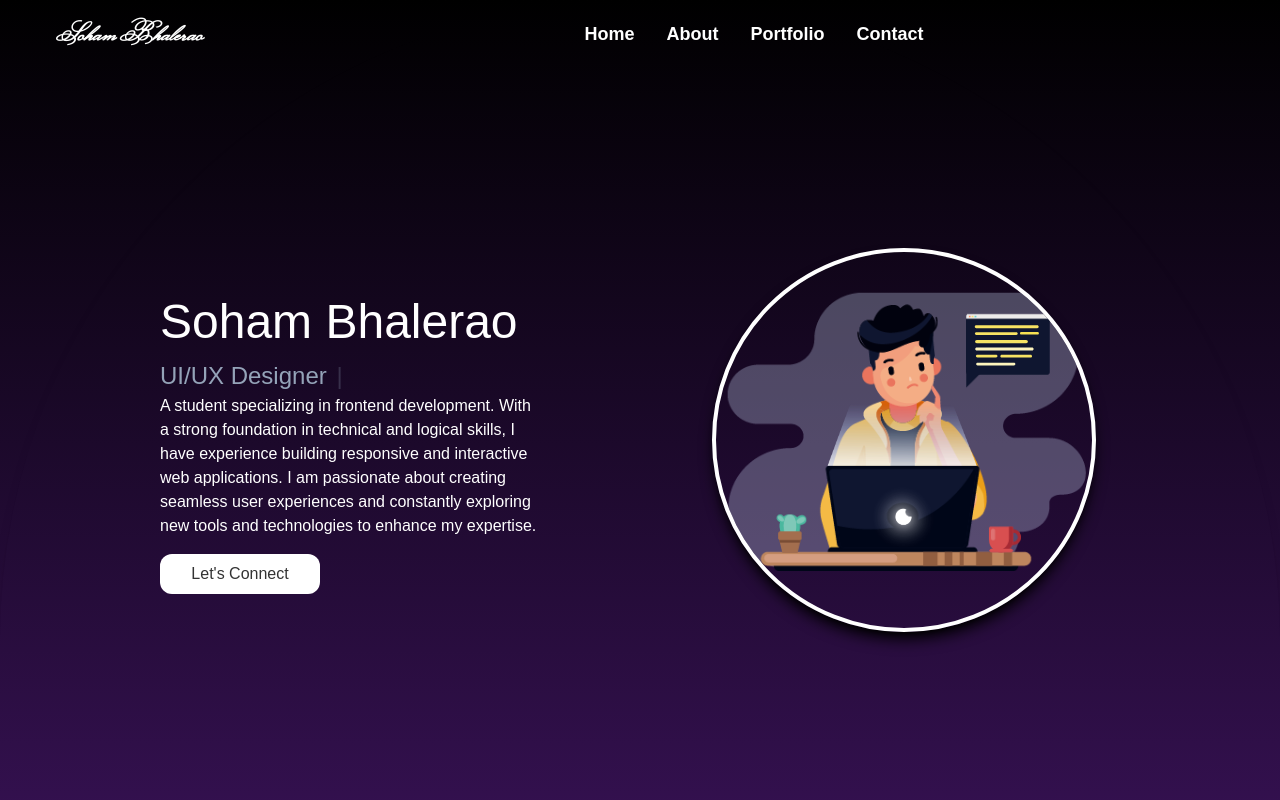
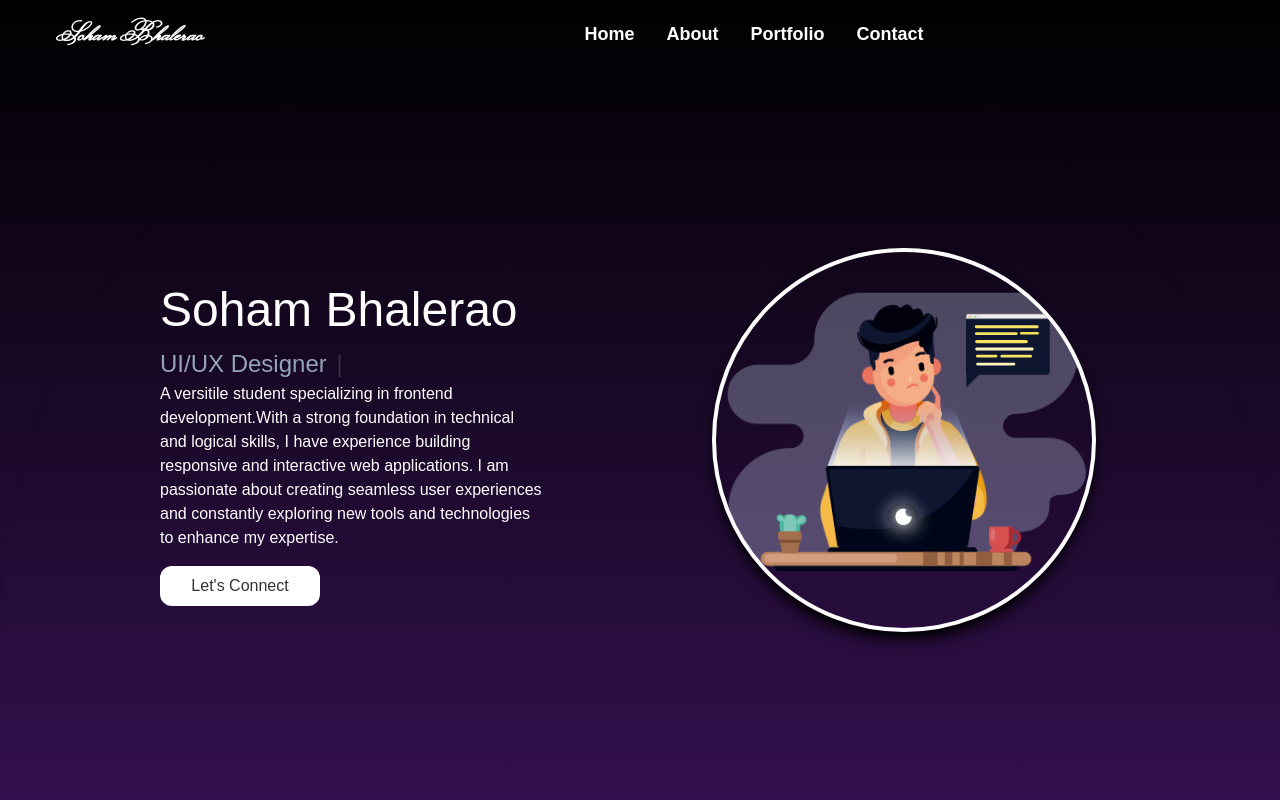
Before and after one commit to Sohambhalerao07/Portfolio-website, a React (Vite) app: page / in a window 1280 px wide. Shown: the top 800 px of the page. Built offline with nearby package versions, Linux system fonts and the light colour scheme; a web font is replaced by a local one.

Commit message:
new update

```diff
--- a/src/components/Home.jsx
+++ b/src/components/Home.jsx
@@ -36,7 +36,7 @@ const Home = ({ name = "" }) => {
            <span>{text}</span> <Cursor />
           </h3>
           <p className="text-white text-sm oxanium-font lg:text-base">
-            A student specializing in frontend development. With a strong foundation in technical and logical skills, I have experience building responsive and interactive web applications. I am passionate about creating seamless user experiences and constantly exploring new tools and technologies to enhance my expertise.
+            A  versitile student specializing in frontend development.With a strong foundation in technical and logical skills, I have experience building responsive and interactive web applications. I am passionate about creating seamless user experiences and constantly exploring new tools and technologies to enhance my expertise.
           </p>
           <button className="h-10 w-28 md:w-32 lg:w-40 rounded-xl bg-white mt-4
             transition-all duration-300 ease-in-out oxanium-font
```
